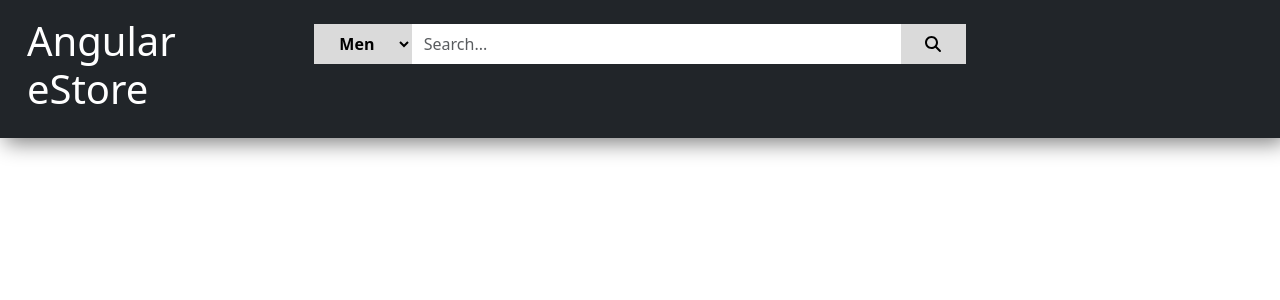
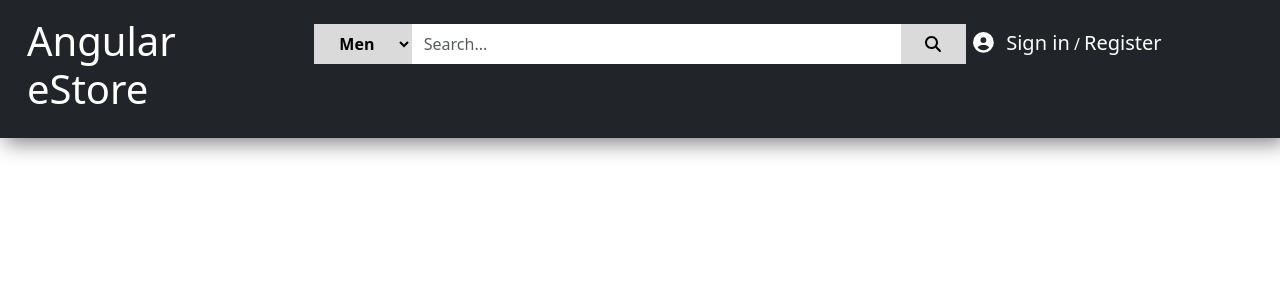
Before and after one commit to ab-yf/angular-ecom, an Angular app: page / in a window 1280 px wide. Shown: the top 300 px of the page. Built offline with nearby package versions, Linux system fonts and the light colour scheme.

Commit message:
Added Sign in/Register Buttons and styling.

```diff
--- a/src/app/header/header.component.html
+++ b/src/app/header/header.component.html
@@ -17,5 +17,12 @@
             <input class="form-control search-box" placeholder="Search..."/>
             <button class="search-button"><fa-icon [icon] = "faSearch"></fa-icon></button>
         </div>
+
+        <!-- Addition of our login container which contains our buttons for login and register -->
+        <div class="login-container p-0">
+            <fa-icon class="user-icon" [icon] = "faUserCircle"></fa-icon>
+            <h5><a href="#">Sign in</a></h5> / <h5><a href="#">Register</a></h5>
+        </div>
+
     </div>
 </div>
--- a/src/app/header/header.component.scss
+++ b/src/app/header/header.component.scss
@@ -45,3 +45,26 @@ $search-bar-border: none;
     background-color: $search-bar-background-color;
     font-weight: 600;
 }
+
+// Overe here, we are stying our Login and Register container
+.login-container {
+    color: white;
+    display: inline-block;
+    width: 15%;
+    text-align: right;
+    margin: 1.7em 0.2em 0 0;
+
+    h5 {
+        display: inline-block;
+        a{
+            text-decoration: none;
+            color: white;
+        }
+    }
+
+    .user-icon {
+        margin-right: 0.4em;
+        padding: 0.2em;
+        font-size: 1.3em;
+    }
+}
--- a/src/app/header/header.component.ts
+++ b/src/app/header/header.component.ts
@@ -1,5 +1,5 @@
 import { Component } from '@angular/core';
-import { faSearch } from '@fortawesome/free-solid-svg-icons';
+import { faSearch, faUserCircle } from '@fortawesome/free-solid-svg-icons';
 import { FontAwesomeModule } from '@fortawesome/angular-fontawesome';
 
 @Component({
@@ -11,4 +11,5 @@ import { FontAwesomeModule } from '@fortawesome/angular-fontawesome';
 })
 export class HeaderComponent {
   faSearch = faSearch;
+  faUserCircle = faUserCircle;
 }
```
